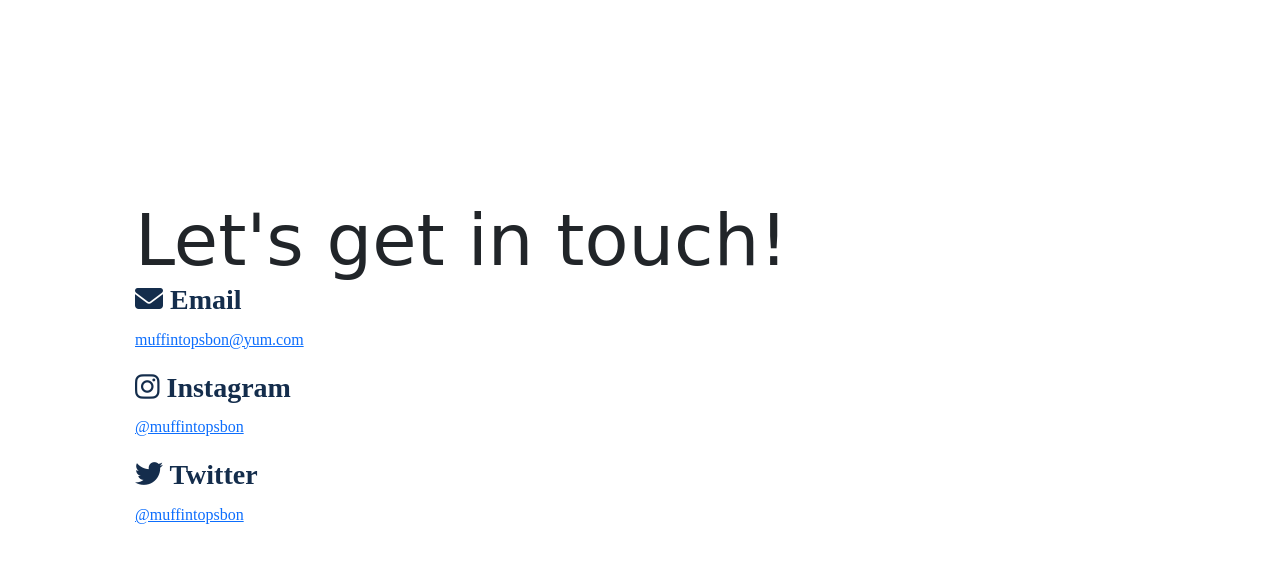
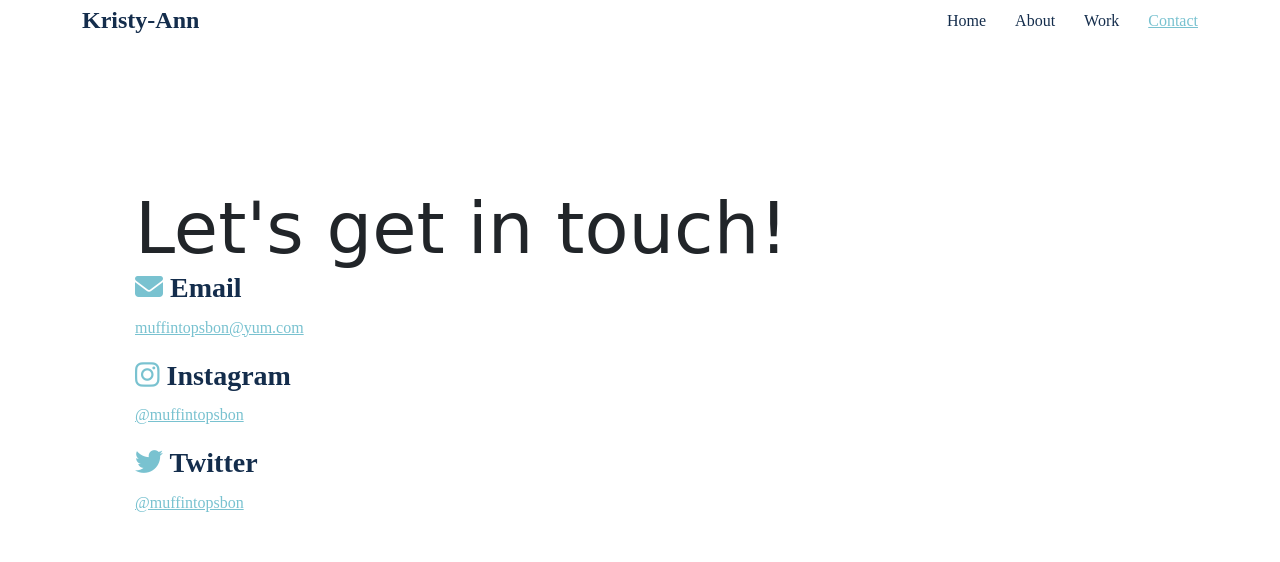
Before and after one commit to kag0224/kag_responsive, a plain HTML site: page contact.html in a window 1280 px wide. Drawn offline with nearby package versions, Linux system fonts and the light colour scheme; a web font is replaced by a local one.

Commit message:
Added nav bar to remaining pages, changed styling

```diff
--- a/contact.html
+++ b/contact.html
@@ -29,22 +29,40 @@
     <title>Kristy-Ann</title>
   </head>
   <body>
+    <div class="container">
+      <nav class="d-flex justify-content-between">
+        <h4 class="fw-bold">
+          <a href="index.html" class="d-none d-md-block">Kristy-Ann</a>
+          <a href="index.html" class="d-block d-md-none">KAG</a>
+        </h4>
+        <ul>
+          <li><a href="index.html">Home</a></li>
+          <li><a href="about.html">About</a></li>
+          <li><a href="work.html">Work</a></li>
+          <li class="active"><a href="contact.html">Contact</a></li>
+        </ul>
+      </nav>
+    </div>
     <div class="content-container container">
       <div class="content">
         <h1>Let's get in touch!</h1>
-        <h3 class="fw-bold"><i class="fa-solid fa-envelope"></i> Email</h3>
+        <h3 class="fw-bold">
+          <i class="fa-solid fa-envelope contact-icon"></i> Email
+        </h3>
         <p>
           <a href="mailto:muffintopsbon@yum.com">muffintopsbon@yum.com</a>
         </p>
         <h3 class="fw-bold">
-          <i class="fa-brands fa-instagram"></i> Instagram
+          <i class="fa-brands fa-instagram contact-icon"></i> Instagram
         </h3>
         <p>
           <a href="https://www.instagram.com/muffintopsbon" target="_blank"
             >@muffintopsbon</a
           >
         </p>
-        <h3 class="fw-bold"><i class="fa-brands fa-twitter"></i> Twitter</h3>
+        <h3 class="fw-bold">
+          <i class="fa-brands fa-twitter contact-icon"></i> Twitter
+        </h3>
         <p>
           <a href="https://www.twitter.com/muffintopsbon" target="_blank"
             >@muffintopsbon</a
--- a/style/style.css
+++ b/style/style.css
@@ -27,7 +27,7 @@ nav li {
   display: inline;
   list-style: none;
   line-height: 42px;
-  margin-left: 15px;
+  margin-left: 25px;
 }
 
 nav ul {
@@ -76,7 +76,7 @@ nav h4 {
 }
 
 .content-container {
-  padding: 160px 20px;
+  padding: 100px 20px;
 }
 
 .content h1 {
@@ -95,6 +95,10 @@ nav h4 {
 
 .content {
   margin: 45px;
+}
+
+.content a {
+  color: var(--tertiary-color);
 }
 
 .contact-button {
@@ -176,6 +180,10 @@ nav h4 {
   margin: 0 auto;
 }
 
+.contact-icon {
+  color: var(--tertiary-color);
+}
+
 @media (max-width: 900px) {
   .cake h1 {
     font-size: 50px;
```
Also changed, not shown: about.html (+14 -0 lines), index.html (+6 -5 lines), work.html (+14 -0 lines).
